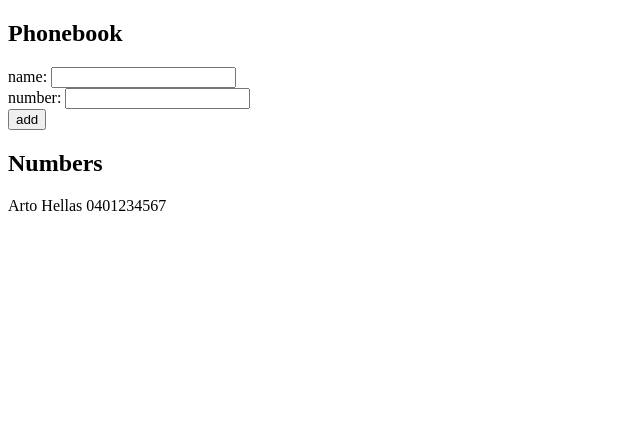
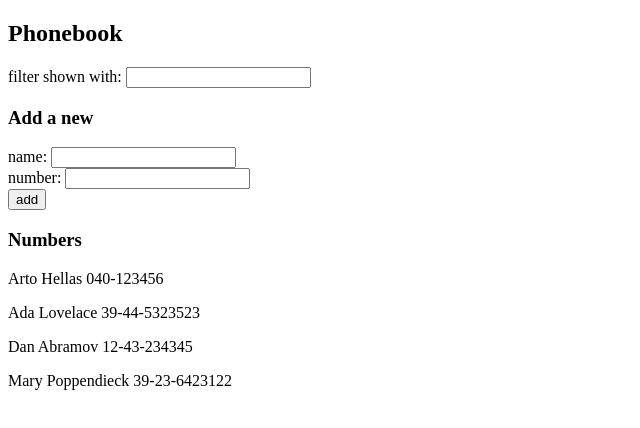
Before and after one commit to bgocap/FSO5CR-2, a React (Create React App) app in the folder phonebook/: page / in a window 1280 px wide. Shown: the top 428 px of the page, without its empty margins (0-640 px from the left). Built offline with nearby package versions, Linux system fonts and the light colour scheme.

Commit message:
Exercise 2.9

```diff
--- a/phonebook/src/App.js
+++ b/phonebook/src/App.js
@@ -1,16 +1,28 @@
-import { useState } from 'react'
+import { cloneElement, useState } from 'react'
+
+const Contact = ({contact}) => <p>{contact.name} {contact.number}</p>
 
 const App = () => {
   const [persons, setPersons] = useState([
-    { name: 'Arto Hellas', number: '0401234567' }
+    { name: 'Arto Hellas', number: '040-123456', id: 1 },
+    { name: 'Ada Lovelace', number: '39-44-5323523', id: 2 },
+    { name: 'Dan Abramov', number: '12-43-234345', id: 3 },
+    { name: 'Mary Poppendieck', number: '39-23-6423122', id: 4 }
   ])
+
   const [newName, setNewName] = useState('')
   const [newNumber, setNewNumber] = useState('')
+  const [filter, setFilter] = useState('')
+
+  const filteredPersons=
+  persons.filter(filteredPersons=>
+    filteredPersons.name.toLowerCase().match(filter.toLowerCase()))
 
   const addPerson = (event) => {
 
     event.preventDefault()
-    const personObject = {name:newName, number:newNumber}
+    const newId=persons.reduce((id,item)=>id=item.id+1,0)
+    const personObject = {name:newName, number:newNumber, id:newId}
 
     persons.some(person=>person.name===newName)?
     alert(`${newName} is already added to phonebook`)
@@ -28,9 +40,15 @@ const App = () => {
     setNewNumber(event.target.value)
   }
 
+  const handleFilterChange = (event) => {
+    setFilter(event.target.value)
+  }
+
   return (
     <div>
       <h2>Phonebook</h2>
+      <div> filter shown with: <input value={filter} onChange={handleFilterChange} /> </div>
+      <h3>Add a new</h3>
       <form onSubmit={addPerson}>
         <div> name: <input value={newName} onChange={handleNameChange} /> </div>
         <div> number: <input value={newNumber} onChange={handleNumberChange} /> </div>
@@ -38,8 +56,10 @@ const App = () => {
           <button type="submit">add</button>
         </div>
       </form>
-      <h2>Numbers</h2>
-      <div>{persons.map(personsCopy=><p key={personsCopy.name}> {personsCopy.name} {personsCopy.number}</p>)}</div>
+      <h3>Numbers</h3>
+      <div>{filteredPersons.map(filteredPerson=>
+          <Contact key={filteredPerson.id} contact={filteredPerson}/>
+        )}</div>
     </div>
   )
 }
```
